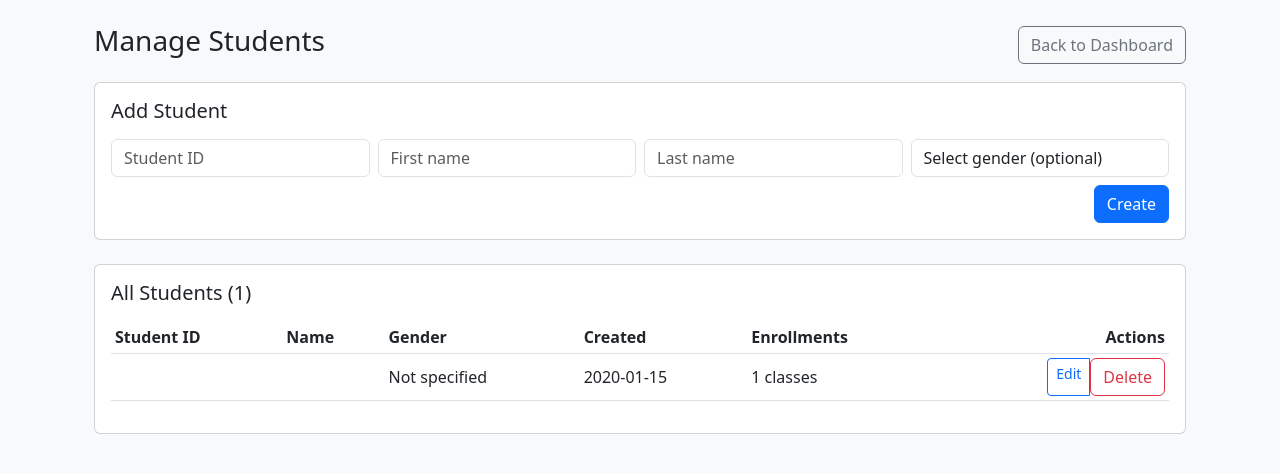
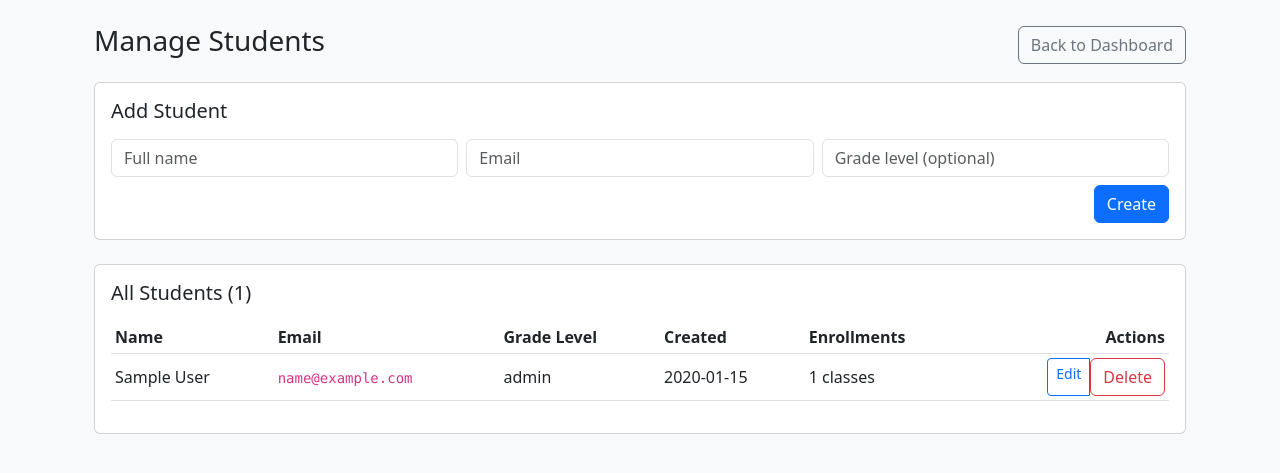
Before and after one commit to aldrinivanmiole-cell/CapstoneProject, a Flask app: page /admin/students in a window 1280 px wide. Shown: the part 56-529 px from the top of the page. Run offline with Flask 3, Linux system fonts and the light colour scheme; the visitor is signed in with stand-in values (Sample User, id 1); tables that the repository leaves empty hold one stand-in row (values such as "Sample post").

Commit message:
Fix admin pages to match Student model (name/email/grade_level); update enrollment dates; resolve internal errors on admin routes

```diff
--- a/app.py
+++ b/app.py
@@ -117,7 +117,6 @@ class Assignment(Base):
     id = Column(Integer, primary_key=True)
     class_id = Column(Integer, ForeignKey("classes.id", ondelete="CASCADE"), nullable=False)
     title = Column(String(255), nullable=False)
-    description = Column(Text)
     due_date = Column(DateTime)
     points = Column(Integer, default=100)
     created_at = Column(DateTime, default=datetime.utcnow)
@@ -1996,15 +1995,23 @@ def admin_dashboard():
     try:
         teacher_count = db.query(Teacher).count()
         student_count = db.query(Student).count()
-        class_count = db.query(Class).count()
+        class_count = db.query(Class).filter_by(is_archived=False).count()
         enrollment_count = db.query(Enrollment).count()
-        classes = db.query(Class).filter_by(is_archived=False).order_by(Class.created_at.desc()).limit(10).all()
+        classes = db.query(Class).options(joinedload(Class.teacher)).filter_by(is_archived=False).order_by(Class.id.desc()).limit(10).all()
         return render_template("admin_dashboard.html",
                                teacher_count=teacher_count,
                                student_count=student_count,
                                class_count=class_count,
                                enrollment_count=enrollment_count,
                                classes=classes)
+    except Exception as e:
+        flash(f"Error loading dashboard: {str(e)}", "danger")
+        return render_template("admin_dashboard.html",
+                               teacher_count=0,
+                               student_count=0,
+                               class_count=0,
+                               enrollment_count=0,
+                               classes=[])
     finally:
         db.close()
 
@@ -2047,20 +2054,22 @@ def admin_students():
     try:
         error = None
         if request.method == "POST":
-            student_id = request.form.get("student_id", "").strip()
-            first_name = request.form.get("first_name", "").strip()
-            last_name = request.form.get("last_name", "").strip()
-            gender = request.form.get("gender", "").strip()
-            if not all([student_id, first_name, last_name]):
-                error = "Student ID, first name, and last name are required"
-            elif db.query(Student).filter_by(student_id=student_id).first():
-                error = "Student ID already exists"
+            # Align with current Student model fields
+            name = request.form.get("name", "").strip()
+            email = request.form.get("email", "").strip()
+            grade_level = request.form.get("grade_level", "").strip()
+
+            if not name or not email:
+                error = "Name and email are required"
+            elif db.query(Student).filter_by(email=email).first():
+                error = "Email already exists"
             else:
                 student = Student(
-                    student_id=student_id,
-                    first_name=first_name,
-                    last_name=last_name,
-                    gender=gender if gender else None
+                    name=name,
+                    email=email,
+                    grade_level=grade_level if grade_level else None,
+                    total_points=0,
+                    last_active=datetime.utcnow()
                 )
                 db.add(student)
                 db.commit()
@@ -2085,20 +2094,20 @@ def admin_edit_student(student_id):
 
         error = None
         if request.method == "POST":
-            new_student_id = request.form.get("student_id", "").strip()
-            first_name = request.form.get("first_name", "").strip()
-            last_name = request.form.get("last_name", "").strip()
-            gender = request.form.get("gender", "").strip()
-
-            if not all([new_student_id, first_name, last_name]):
-                error = "Student ID, first name, and last name are required"
-            elif new_student_id != student.student_id and db.query(Student).filter_by(student_id=new_student_id).first():
-                error = "Student ID already exists"
+            name = request.form.get("name", "").strip()
+            email = request.form.get("email", "").strip()
+            grade_level = request.form.get("grade_level", "").strip()
+            avatar_url = request.form.get("avatar_url", "").strip()
+
+            if not name or not email:
+                error = "Name and email are required"
+            elif email != student.email and db.query(Student).filter_by(email=email).first():
+                error = "Email already in use by another student"
             else:
-                student.student_id = new_student_id
-                student.first_name = first_name
-                student.last_name = last_name
-                student.gender = gender if gender else None
+                student.name = name
+                student.email = email
+                student.grade_level = grade_level if grade_level else None
+                student.avatar_url = avatar_url if avatar_url else None
                 db.commit()
                 flash("Student updated successfully", "success")
                 return redirect(url_for("admin_students"))
--- a/templates/admin_enrollments.html
+++ b/templates/admin_enrollments.html
@@ -113,4 +113,5 @@
         </div>
       </div>
     </div>
+  </div>
 {% endblock %}
--- a/templates/admin_students.html
+++ b/templates/admin_students.html
@@ -13,22 +13,14 @@
   <div class="card p-3 mb-4">
     <h5 class="mb-3">Add Student</h5>
     <form method="post" class="row g-2">
-      <div class="col-sm-6 col-lg-3">
-        <input class="form-control" name="student_id" placeholder="Student ID" required>
+      <div class="col-sm-6 col-lg-4">
+        <input class="form-control" name="name" placeholder="Full name" required>
       </div>
-      <div class="col-sm-6 col-lg-3">
-        <input class="form-control" name="first_name" placeholder="First name" required>
+      <div class="col-sm-6 col-lg-4">
+        <input class="form-control" type="email" name="email" placeholder="Email" required>
       </div>
-      <div class="col-sm-6 col-lg-3">
-        <input class="form-control" name="last_name" placeholder="Last name" required>
-      </div>
-      <div class="col-sm-6 col-lg-3">
-        <select class="form-control" name="gender">
-          <option value="">Select gender (optional)</option>
-          <option value="Male">Male</option>
-          <option value="Female">Female</option>
-          <option value="Other">Other</option>
-        </select>
+      <div class="col-sm-6 col-lg-4">
+        <input class="form-control" name="grade_level" placeholder="Grade level (optional)">
       </div>
       <div class="col-12 d-flex justify-content-end">
         <button class="btn btn-primary">Create</button>
@@ -42,9 +34,9 @@
       <table class="table table-sm align-middle">
         <thead>
           <tr>
-            <th>Student ID</th>
             <th>Name</th>
-            <th>Gender</th>
+            <th>Email</th>
+            <th>Grade Level</th>
             <th>Created</th>
             <th>Enrollments</th>
             <th class="text-end">Actions</th>
@@ -53,9 +45,9 @@
         <tbody>
           {% for s in students %}
           <tr>
-            <td><code>{{ s.student_id }}</code></td>
-            <td>{{ s.first_name }} {{ s.last_name }}</td>
-            <td>{{ s.gender or 'Not specified' }}</td>
+            <td>{{ s.name }}</td>
+            <td><code>{{ s.email }}</code></td>
+            <td>{{ s.grade_level or 'N/A' }}</td>
             <td>{{ s.created_at.strftime('%Y-%m-%d') if s.created_at }}</td>
             <td>{{ s.enrollments|length }} classes</td>
             <td class="text-end">
```
Also changed, not shown: templates/admin_edit_class.html (+4 -4 lines), templates/admin_edit_student.html (+9 -14 lines).
